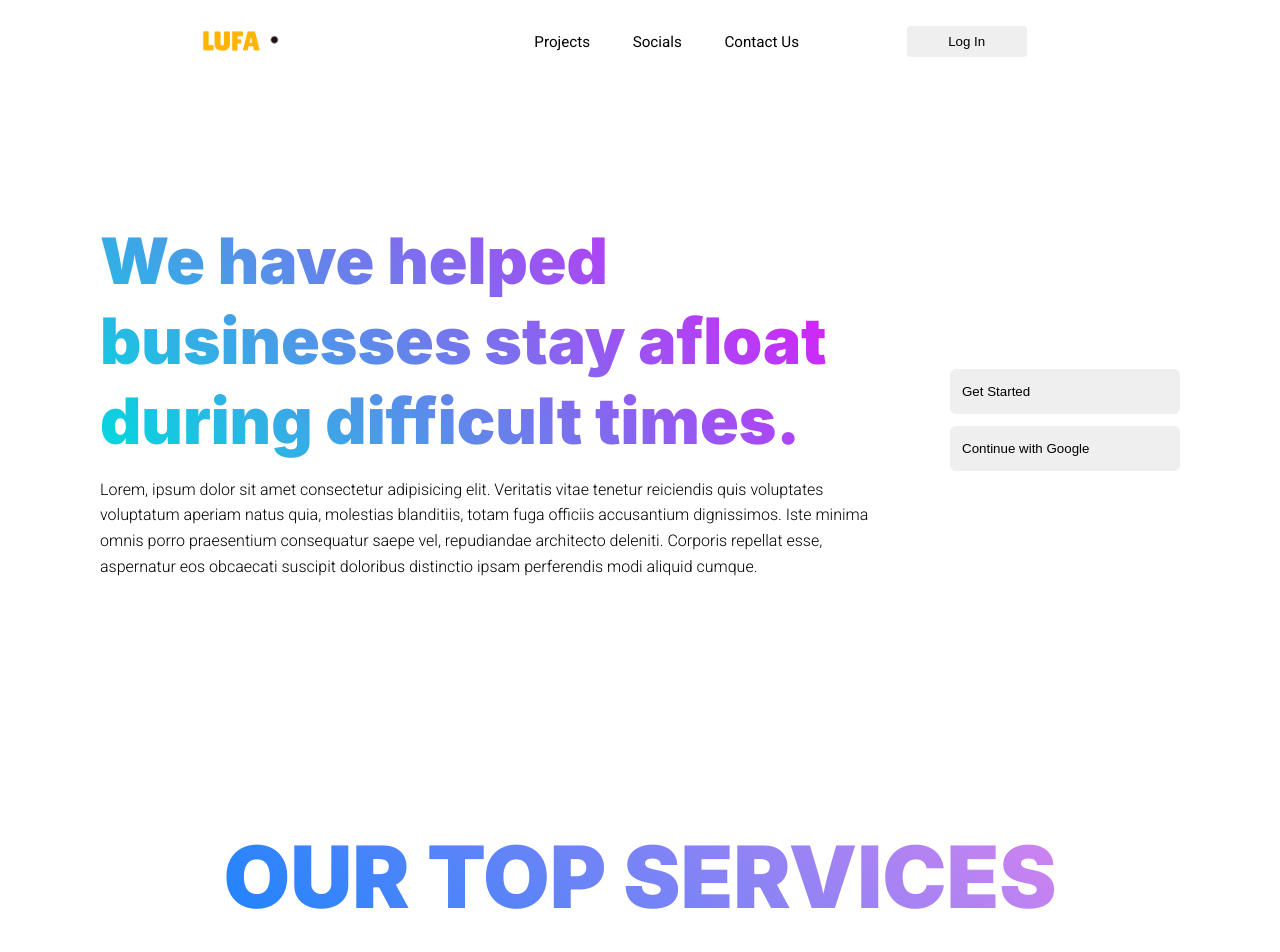
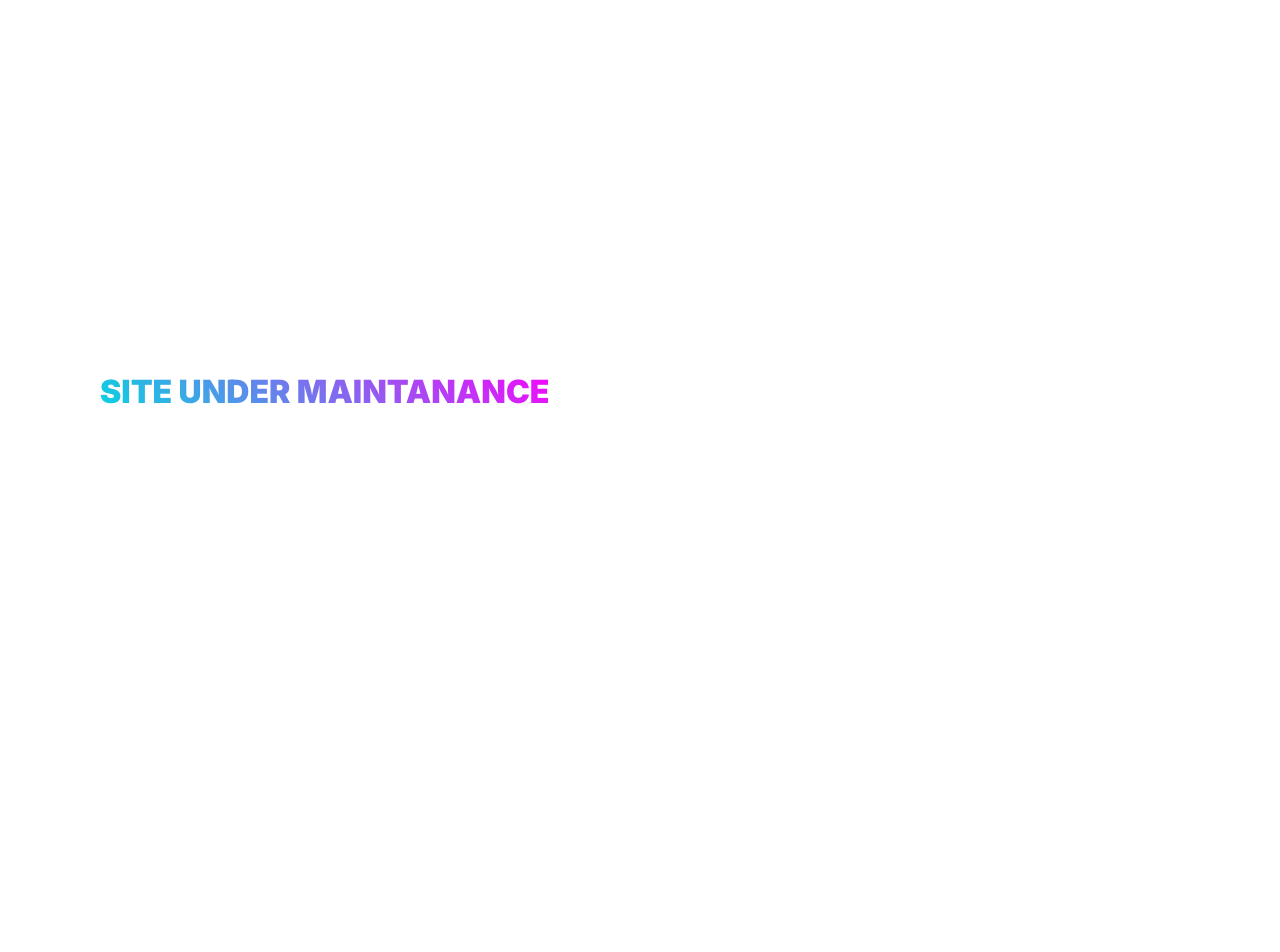
Before and after one commit to DrRichadams/first-nextjs, a Next.js app: page / in a window 1280 px wide. Shown: the top 952 px of the page. After the commit the page ends 800 px from the top, so only its background shows below. Built offline with nearby package versions, Linux system fonts and the light colour scheme.

Commit message:
Maintanance commit

```diff
--- a/components/banner_home.js
+++ b/components/banner_home.js
@@ -5,19 +5,20 @@ const Banner = () => {
   return (
     <div className={styles.BannerContainer}>
         <div className={styles.details_container}>
-            <h1 className={styles.title}>We have helped businesses stay afloat during difficult times.</h1>
-            <p className={styles.story}>
+            {/* <h1 className={styles.title}>We have helped businesses stay afloat during difficult times.</h1> */}
+            <h1 className={styles.title}>SITE UNDER MAINTANANCE</h1>
+            {/* <p className={styles.story}>
                 Lorem, ipsum dolor sit amet consectetur adipisicing elit. Veritatis vitae tenetur reiciendis
                 quis voluptates voluptatum aperiam natus quia, molestias blanditiis, totam fuga officiis
                 accusantium dignissimos. Iste minima omnis porro praesentium consequatur saepe vel,
                 repudiandae architecto deleniti. Corporis repellat esse, aspernatur eos obcaecati suscipit
                 doloribus distinctio ipsam perferendis modi aliquid cumque.
-            </p>
+            </p> */}
         </div>
-        <div className={styles.cta_btn_box}>
+        {/* <div className={styles.cta_btn_box}>
             <button className={styles.cta_btn}>Get Started</button>
             <button className={styles.cta_btn}>Continue with Google</button>
-        </div>
+        </div> */}
     </div>
   )
 }
--- a/components/styles/banner.module.css
+++ b/components/styles/banner.module.css
@@ -8,7 +8,8 @@
 }
 
 .title {
-    font-size: 4rem;
+    font-size: 2rem;
+    text-align: center;
     font-family: Inter;
     font-weight: 900;
     background: linear-gradient(45deg, #00dbde, #fc00ff);
--- a/page_sections/home_page.js
+++ b/page_sections/home_page.js
@@ -8,11 +8,11 @@ import Faq from '../components/faq';
 const Home = () => {
   return (
     <div>
-        <MainNavigation />
+        {/* <MainNavigation /> */}
         <Banner />
         {/* <TopPicked /> */}
-        <TopServices />
-        <Faq />
+        {/* <TopServices /> */}
+        {/* <Faq /> */}
     </div>
   )
 }
```
